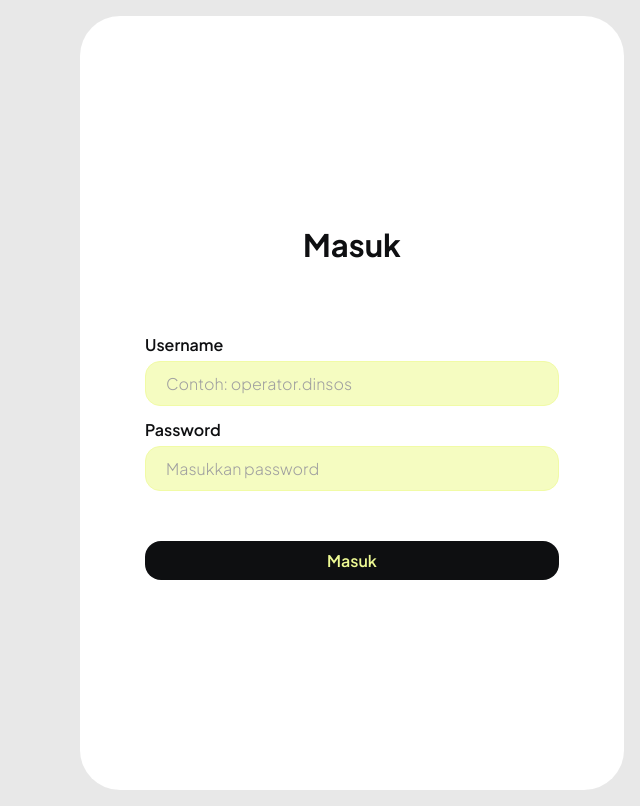
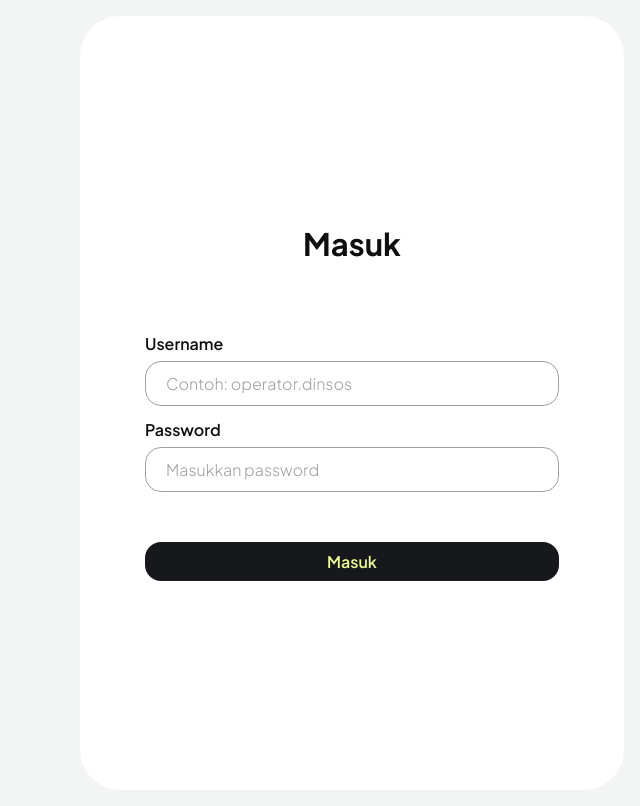
Before and after one commit to shideard/manajemen-epss, a React (Vite) app in the folder frontend/: page /login in a window 1280 px wide. Shown: the whole page, without its empty margins (640-1280 px from the left). Built offline with nearby package versions, Linux system fonts and the light colour scheme.

Commit message:
refactor(auth): build the login form from the shared field and button styles

```diff
--- a/frontend/src/pages/Login.jsx
+++ b/frontend/src/pages/Login.jsx
@@ -4,9 +4,8 @@ import { useAuth } from '../lib/store'
 import background from '../assets/login/login-bg.png'
 import logoLine from '../assets/login/logo-line.svg'
 import logo from '../assets/sidebar/logo-kota-bogor.png'
-
-const inputClass =
-  'h-[45px] w-full rounded-[15px] border border-lime-200 bg-lime-100 px-5 text-base text-grey-500 placeholder:font-light placeholder:text-[#a0a0a0] focus:outline-2 focus:outline-grey-500'
+import { Field, FormError, Input } from '../components/ui'
+import { buttonClass } from '../components/classes'
 
 function Login() {
   const navigate = useNavigate()
@@ -22,45 +21,36 @@ function Login() {
   }
 
   return (
-    <div className="flex min-h-screen items-center justify-center gap-4 bg-grey-50 p-4 font-sans">
+    <div className="flex min-h-screen items-center justify-center gap-4 bg-grey2-100 p-4 font-sans">
       {/* Panel foto; disembunyikan di layar kecil */}
-      <div className="relative hidden h-[774px] w-[688px] shrink-0 overflow-hidden rounded-[40px] bg-grey-500 motion-safe:animate-rise lg:block">
+      <div className="relative hidden h-[774px] w-[688px] shrink-0 overflow-hidden rounded-xl bg-grey-500 motion-safe:animate-rise lg:block">
         <img src={background} alt="" className="absolute top-0 -left-[53px] size-[806px] max-w-none object-cover opacity-21 motion-safe:animate-settle" />
-        <div className="absolute inset-x-0 bottom-[50px] flex items-center justify-center gap-[9px]">
+        <div className="absolute inset-x-0 bottom-[50px] flex items-center justify-center gap-2">
           <img src={logo} alt="Logo Kota Bogor" className="size-[45px] object-cover" />
           <span className="flex h-[42px] w-0 items-center justify-center">
             <img src={logoLine} alt="" className="max-w-none rotate-90" />
           </span>
-          <div className="flex w-[198px] flex-col gap-[9px] leading-[1.2] text-white">
-            <p className="text-[16.6px] font-bold">Sistem Manajemen EPSS</p>
-            <p className="text-[12.8px] font-light">Diskominfo Kota Bogor</p>
+          <div className="flex w-[198px] flex-col gap-2 text-white">
+            <p className="text-body font-bold">Sistem Manajemen EPSS</p>
+            <p className="text-small font-light">Diskominfo Kota Bogor</p>
           </div>
         </div>
       </div>
 
-      <div className="flex h-[774px] w-full max-w-[694px] items-center justify-center rounded-[40px] bg-white px-6 motion-safe:animate-rise motion-safe:[animation-delay:120ms]">
-        <form onSubmit={handleSubmit} className="flex w-full max-w-[414px] flex-col items-center gap-[72px]">
-          <h1 className="text-[31px] leading-[1.2] font-bold text-grey-500">Masuk</h1>
-          <div className="flex w-full flex-col gap-[50px]">
-            <div className="flex flex-col gap-[14px]">
-              <label className="flex flex-col gap-[7px] text-base leading-[1.2] font-semibold text-grey-500">
-                Username
-                <input name="username" required autoComplete="username" placeholder="Contoh: operator.dinsos" className={inputClass} />
-              </label>
-              <label className="flex flex-col gap-[7px] text-base leading-[1.2] font-semibold text-grey-500">
-                Password
-                <input name="password" type="password" required autoComplete="current-password" placeholder="Masukkan password" className={inputClass} />
-              </label>
-              {error && (
-                <p role="alert" className="text-sm text-red-600">
-                  {error}
-                </p>
-              )}
+      <div className="flex h-[774px] w-full max-w-[694px] items-center justify-center rounded-xl bg-white px-6 motion-safe:animate-rise motion-safe:[animation-delay:120ms]">
+        <form onSubmit={handleSubmit} className="flex w-full max-w-[414px] flex-col items-center gap-18">
+          <h1 className="text-h1">Masuk</h1>
+          <div className="flex w-full flex-col gap-12.5">
+            <div className="flex flex-col gap-3.5">
+              <Field label="Username">
+                <Input name="username" required autoComplete="username" placeholder="Contoh: operator.dinsos" />
+              </Field>
+              <Field label="Password">
+                <Input name="password" type="password" required autoComplete="current-password" placeholder="Masukkan password" />
+              </Field>
+              <FormError>{error}</FormError>
             </div>
-            <button
-              type="submit"
-              className="flex w-full items-center justify-center gap-2 rounded-[16px] bg-grey-500 px-5 py-[10px] text-base leading-[1.2] font-semibold text-lime-300"
-            >
+            <button type="submit" className={`w-full font-semibold ${buttonClass()}`}>
               Masuk
             </button>
           </div>
```
